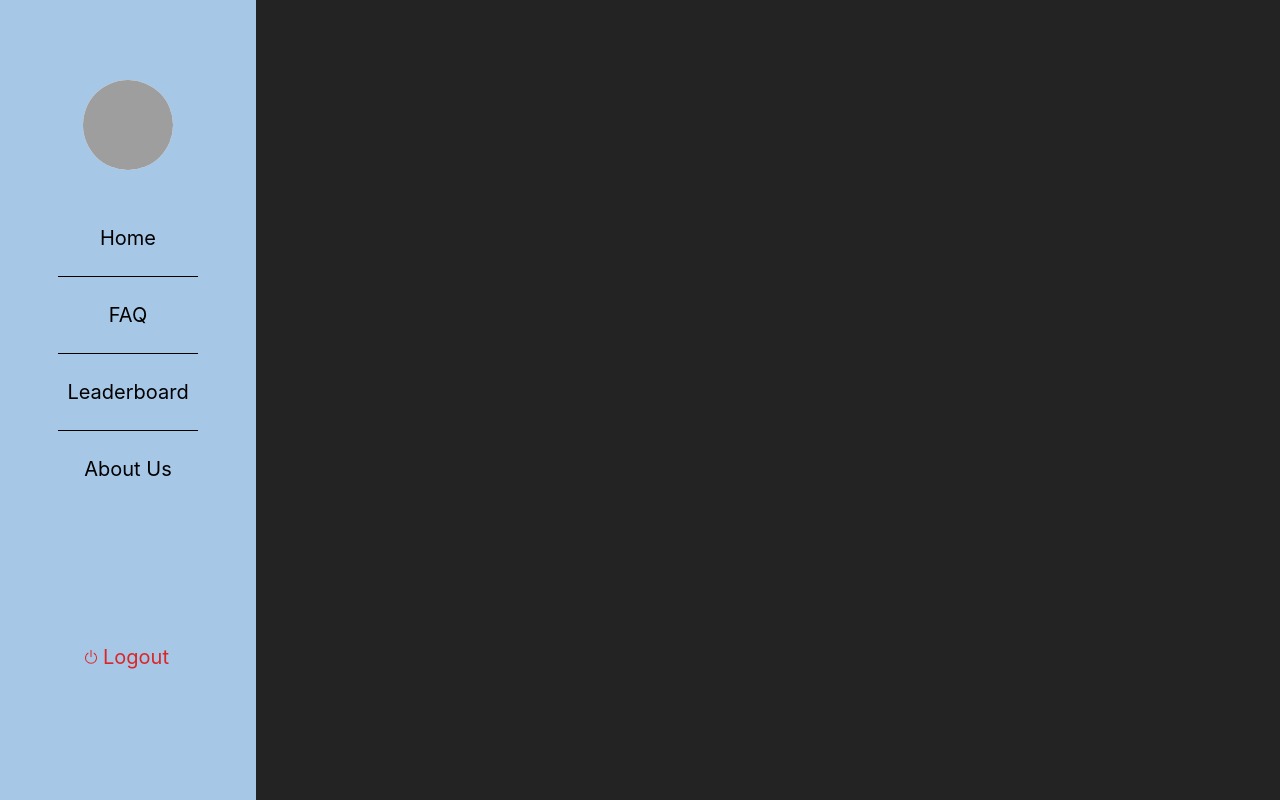
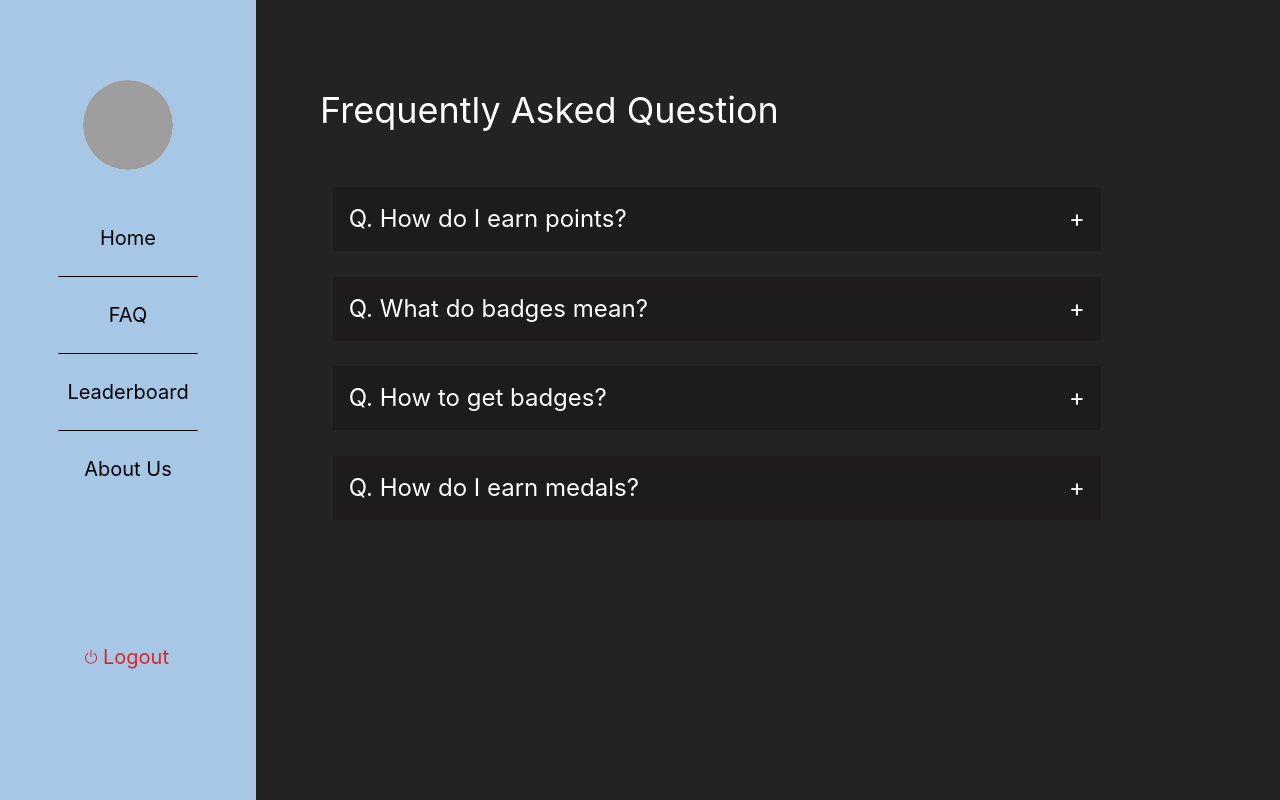
Before and after one commit to anantbansa1/ProjectPluton, a React (Create React App) app: page / in a window 1280 px wide. Built offline with nearby package versions, Linux system fonts and the light colour scheme; grey boxes are pictures that could not be loaded.

Commit message:
12th commit FAQ

```diff
--- a/src/App.js
+++ b/src/App.js
@@ -1,10 +1,10 @@
 import logo from "./logo.svg";
 import "./App.css";
-import Navbar from "./components/Navbar";
+import FAQ from "./components/pages/FAQ";
 function App() {
   return (
     <>
-      <Navbar></Navbar>
+      <FAQ></FAQ>
     </>
   );
 }
--- /dev/null
+++ b/src/components/acc.js
@@ -0,0 +1,24 @@
+import React, { useState } from 'react';
+
+const Accordion = ({ title, content }) => {
+  const [isActive, setIsActive] = useState(false);
+  const [isAct, setIsAct] = useState('transition-all duration-500');
+
+  return (
+    <div className="accordion-item">
+      <div className="accordion-title" onClick={() => setIsActive(!isActive) && setIsAct(!isAct)}>
+        <button className="p-4 ml-[1vw] mt-[2vw] text-2xl w-[80%] text-start text-white bg-[#1D1B1B] ">
+            <div className="flex justify-between">
+            {title}
+            <div className=" w-fit">{isActive ? '-' : '+'}</div>
+            </div>
+        </button>
+      </div>
+      {isActive && isAct && <div className="accordion-content overflow-hidden transition-all duration-500 ease-out p-2 text-xl ml-[1vw] w-[80%] text-white bg-[#1D1B1B]">
+            {content}
+        </div>}
+    </div>
+  );
+};
+
+export default Accordion;
--- /dev/null
+++ b/src/components/pages/FAQ.js
@@ -0,0 +1,52 @@
+import React from 'react'
+import Navbar from "../Navbar";
+import KeyboardArrowDownIcon from '@mui/icons-material/KeyboardArrowDown';
+import Accordion from "../acc";
+
+export default function FAQ() {
+    const accordionData = [
+        {
+          title: 'Q. How do I earn points?',
+          content: `Lorem ipsum dolor, sit amet consectetur adipisicing elit. Quis sapiente
+          laborum cupiditate possimus labore, hic temporibus velit dicta earum
+          suscipit commodi eum enim atque at? Et perspiciatis dolore iure
+          voluptatem.`
+        },
+        {
+          title: 'Q. What do badges mean?',
+          content: `Lorem ipsum, dolor sit amet consectetur adipisicing elit. Mollitia veniam
+          reprehenderit nam assumenda voluptatem ut. Ipsum eius dicta, officiis
+          quaerat iure quos dolorum accusantium ducimus in illum vero commodi
+          pariatur? Impedit autem esse nostrum quasi, fugiat a aut error cumque
+          quidem maiores doloremque est numquam praesentium eos voluptatem amet!
+          Repudiandae, mollitia id reprehenderit a ab odit!`
+        },
+        {
+          title: 'Q. How to get badges?',
+          content: `Sapiente expedita hic obcaecati, laboriosam similique omnis architecto ducimus magnam accusantium corrupti
+          quam sint dolore pariatur perspiciatis, necessitatibus rem vel dignissimos
+          dolor ut sequi minus iste? Quas?`
+        },
+        {
+          title: 'Q. How do I earn medals?',
+          content: `Sapiente expedita hic obcaecati, laboriosam similique omnis architecto ducimus magnam accusantium corrupti
+          quam sint dolore pariatur perspiciatis, necessitatibus rem vel dignissimos
+          dolor ut sequi minus iste? Quas?`
+        }
+      ];
+  return (
+    <div>
+      <Navbar></Navbar>
+      <div className="ml-[25vw] mt-[7vw] text-4xl text-white">
+        <div className="mb-[4vh]">
+            Frequently Asked Question
+        </div>
+        <div className="accordion">
+            {accordionData.map(({ title, content }) => (
+            <Accordion title={title} content={content} />
+            ))}
+        </div>
+    </div>
+        </div>
+  )
+}
```
Also changed, not shown: 1 other file (tests, documents, lock files or other folders).
